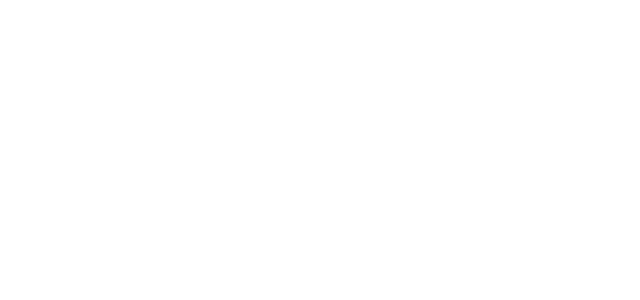
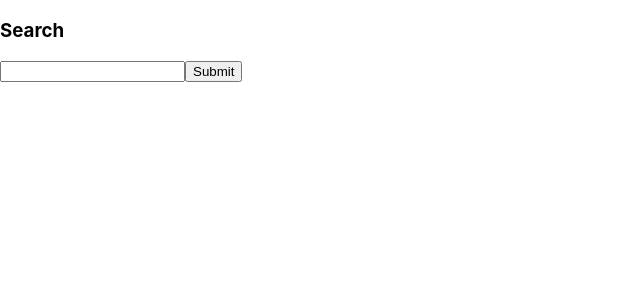
Before and after one commit to Mortefal/WebutviklingIT2810, a React (Create React App) app in the folder app/: page / in a window 1280 px wide. Shown: the top 300 px of the page, without its empty margins (0-640 px from the left). Built offline with nearby package versions, Linux system fonts and the light colour scheme.

Commit message:
working logic for saving previous queries #2

```diff
--- a/app/package.json
+++ b/app/package.json
@@ -3,6 +3,7 @@
   "version": "0.1.0",
   "private": true,
   "dependencies": {
+    "@material-ui/core": "^3.4.0",
     "faker": "^4.1.0",
     "react": "^16.6.0",
     "react-dom": "^16.6.0",
--- a/app/src/App.js
+++ b/app/src/App.js
@@ -1,12 +1,11 @@
 import React, { Component } from 'react';
 import './App.css';
-import input from './Components/inputBar.js'
-import searchexample from './Components/inputBar.js'
+import InputBar from './Components/inputBar.js'
 
 class App extends Component {
   render() {
     return (
-        <inputBar></inputBar>
+        <InputBar/>
     );
   }
 }
--- a/app/src/Components/inputBar.js
+++ b/app/src/Components/inputBar.js
@@ -1,34 +1,66 @@
 import React, { Component } from 'react'
 
-
-export default class inputBar extends Component {
+export default class InputBar extends Component{
     constructor(props) {
         super(props);
-        this.state = {value: ''};
+        this.state = {
+            queryId: 0,
+            query: '',
+            previousQueries: [],
+            results:[]
+        };
 
         this.handleChange = this.handleChange.bind(this);
         this.handleSubmit = this.handleSubmit.bind(this);
     }
 
     handleChange(event) {
-        this.setState({value: event.target.value});
+        this.setState({query: event.target.value});
+    }
+
+    getInfo(){
+        //now logikk for å hente ut ting fra databasen, FETCH API greier, vetikke finne ut av senere
+        //    .then(({ data }) => {
+        this.setState({
+            results: ['hei'] //data.data?
+        });
+        console.log("results: " + this.state.results);
+    }
+
+    saveQuery(){
+        let queries = [...this.state.previousQueries];   //creating the copy
+        let id = this.state.queryId + 1;
+        //adding new data
+        queries.push({
+            id: id,
+            query: this.state.query
+        });
+
+        //updating the state value
+        this.setState({previousQueries: queries, queryId: id});
     }
 
     handleSubmit(event) {
         //gjøre noe her med input
-        alert('A name was submitted: ' + this.state.value);
+        console.log(this.state.query);
         event.preventDefault();
+        this.saveQuery();
+        console.log(this.state.previousQueries);
+        this.getInfo();
+        this.setState({query: ''});
+
     }
-
     render() {
         return (
-            <form onSubmit={this.handleSubmit}>
-                Search:
+            <div>
+            <form onSubmit={this.handleSubmit} style={{display: 'block'}}>
+                <h3>Search</h3>
                 <label>
-                    <input type="text" value={this.state.value} onChange={this.handleChange} />
+                    <input type="text" value={this.state.query} onChange={this.handleChange} />
                 </label>
                 <input type="submit" value="Submit" />
             </form>
+            </div>
         );
     }
 }
```
Also changed, not shown: app/src/Components/Search.js (deleted, +0 -45 lines), 1 other file (tests, documents, lock files or other folders).
